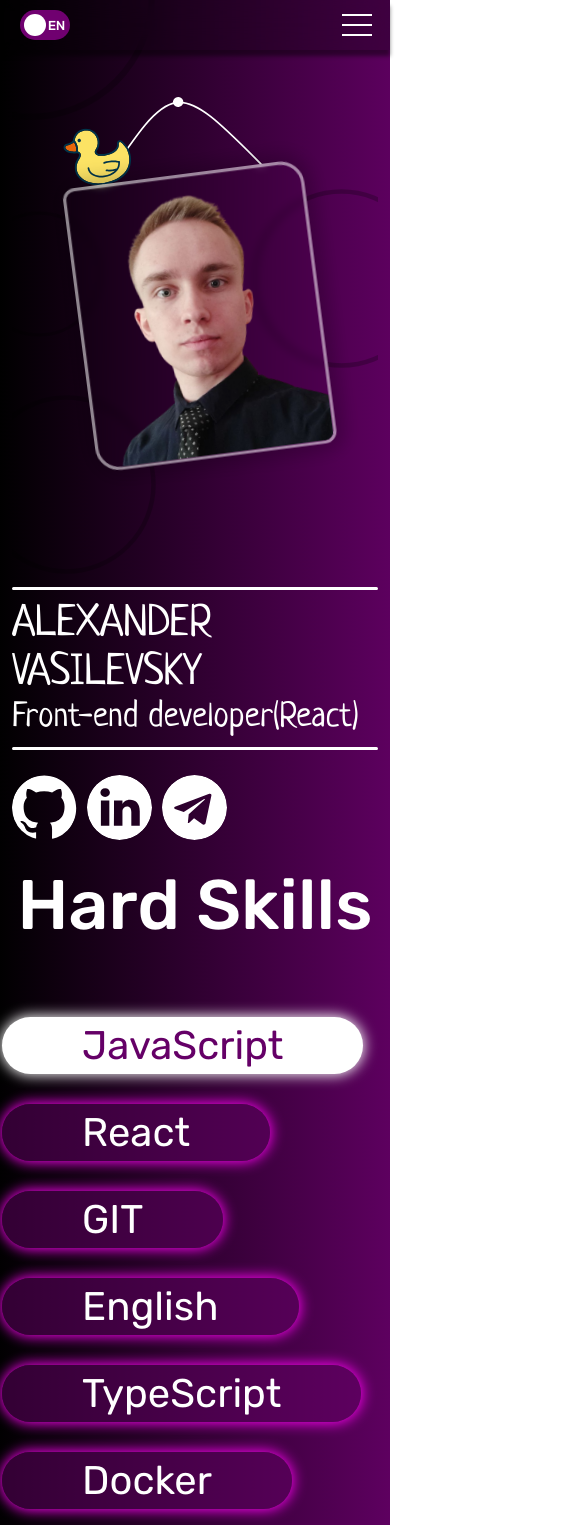
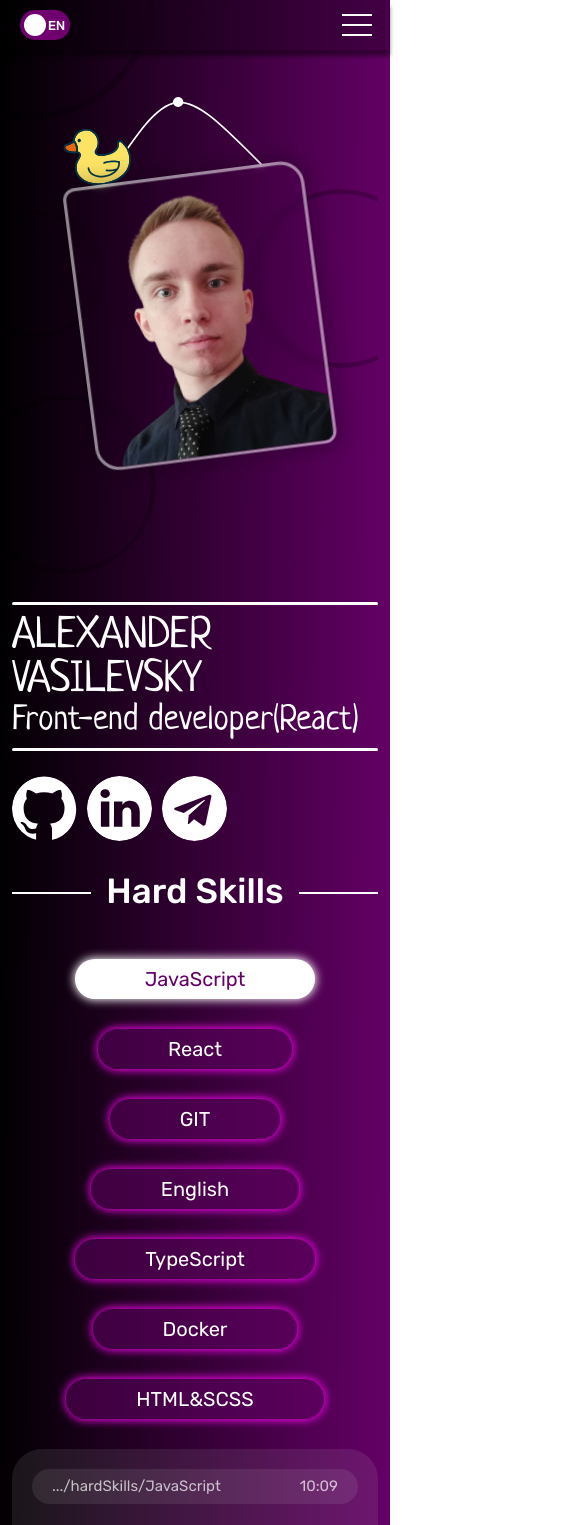
Before and after one commit to ForzVA/purple_resume, a React (Create React App) app: page / in a window 390 px wide. Shown: the top 1525 px of the page, 585 px wide, since content can reach past the window. Built offline with nearby package versions, Linux system fonts and the light colour scheme.

Commit message:
Adaptive HardSkills + Adaptive Title

```diff
--- a/src/components/App/index.tsx
+++ b/src/components/App/index.tsx
@@ -23,7 +23,7 @@ const App: React.FC = () => {
         <Element name="hard_skills">
           <HardSkills />
         </Element>
-        <Element name="soft_skills">
+        {/* <Element name="soft_skills">
           <SoftSkills />
         </Element>
         <Element name="courses">
@@ -31,7 +31,7 @@ const App: React.FC = () => {
         </Element>
         <Element name="projects">
           <Projects />
-        </Element>
+        </Element> */}
       </Container>
       {/* <Footer /> */}
     </>
--- a/src/components/HardSkills/HardPropertiesAll/hard-properties-all.module.scss
+++ b/src/components/HardSkills/HardPropertiesAll/hard-properties-all.module.scss
@@ -4,3 +4,13 @@
   flex-wrap: wrap;
   margin: 50px 0;
 }
+
+@media screen and (max-width: 768px) {
+  .root {
+    display: flex;
+    justify-content: center;
+    gap: none;
+    flex-wrap: wrap;
+    margin: 20px 0 30px;
+  }
+}
--- a/src/components/HardSkills/HardProperty/hard-skill-property.module.scss
+++ b/src/components/HardSkills/HardProperty/hard-skill-property.module.scss
@@ -4,7 +4,7 @@
 .root {
   font-size: 40px;
   background-color: get-color(hardSkills, background);
-  min-width: 22%;
+  min-width: max-content;
   border-radius: 30px;
   padding: 5px 80px;
   font-weight: 400;
@@ -26,3 +26,48 @@
     box-shadow: 0px 0px 5px 1px get-color(hardSkills, shadow);
   }
 }
+
+@media screen and (max-width: 1024px) {
+  .root {
+    font-size: 30px;
+    padding: 10px 80px;
+
+    &__active {
+      background-color: rgb(255, 255, 255);
+      box-shadow: 0px 0px 14px 1px rgb(255, 255, 255);
+      color: get-color(hardSkills, activeText);
+    }
+
+    &:hover:not(.root__active) {
+      background-color: get-color(hardSkills, hover);
+      transition: 0.3s;
+      box-shadow: 0px 0px 5px 1px get-color(hardSkills, shadow);
+    }
+  }
+}
+
+@media screen and (max-width: 768px) {
+  .root {
+    font-size: 20px;
+    padding: 10px 70px;
+    box-shadow: 0px 0px 10px 1px get-color(hardSkills, shadow);
+
+    &__active {
+      background-color: rgb(255, 255, 255);
+      box-shadow: 0px 0px 10px 1px rgb(255, 255, 255);
+      color: get-color(hardSkills, activeText);
+    }
+
+    &:hover:not(.root__active) {
+      background-color: get-color(hardSkills, hover);
+      transition: 0.3s;
+      box-shadow: 0px 0px 5px 1px get-color(hardSkills, shadow);
+    }
+  }
+}
+
+@media screen and (max-width: 340px) {
+  .root {
+    width: 100%;
+  }
+}
--- a/src/components/HardSkills/HardPropertyWindow/hard-property-window.module.scss
+++ b/src/components/HardSkills/HardPropertyWindow/hard-property-window.module.scss
@@ -17,6 +17,10 @@
     border-radius: 30px;
     background-color: get-color(hardSkills, windowBack);
     font-size: 30px;
+
+    &__shortPath {
+      display: none;
+    }
   }
 
   &__title {
@@ -29,6 +33,10 @@
   &__description {
     font-weight: 300;
     font-size: 31px;
+
+    & > p {
+      margin: 20px;
+    }
   }
 
   &__spinner {
@@ -38,3 +46,188 @@
     // text-align: center;
   }
 }
+
+@media screen and (max-width: 1024px) {
+  .root {
+    padding: 20px;
+
+    &__searchPanel {
+      color: get-color(text, text-70);
+      margin-bottom: 20px;
+      display: flex;
+      justify-content: space-between;
+      padding: 10px 20px;
+      border-radius: 30px;
+      background-color: get-color(hardSkills, windowBack);
+      font-size: 25px;
+    }
+
+    &__title {
+      text-align: center;
+      font-weight: 400;
+      font-size: 40px;
+      margin-bottom: 5px;
+    }
+
+    &__description {
+      font-weight: 300;
+      font-size: 27px;
+    }
+
+    &__spinner {
+      display: flex;
+      justify-content: center;
+      padding: 10%;
+      // text-align: center;
+    }
+  }
+}
+
+@media screen and (max-width: 768px) {
+  .root {
+    padding: 20px;
+
+    &__searchPanel {
+      color: get-color(text, text-70);
+      margin-bottom: 20px;
+      display: flex;
+      justify-content: space-between;
+      padding: 10px 20px;
+      border-radius: 30px;
+      background-color: get-color(hardSkills, windowBack);
+      font-size: 20px;
+    }
+
+    &__title {
+      text-align: center;
+      font-weight: 400;
+      font-size: 35px;
+      margin-bottom: 5px;
+    }
+
+    &__description {
+      font-weight: 300;
+      font-size: 24px;
+    }
+
+    &__spinner {
+      display: flex;
+      justify-content: center;
+      padding: 10%;
+      // text-align: center;
+    }
+  }
+}
+
+@media screen and (max-width: 600px) {
+  .root {
+    padding: 20px;
+
+    &__searchPanel {
+      color: get-color(text, text-70);
+      margin-bottom: 20px;
+      display: flex;
+      justify-content: space-between;
+      padding: 10px 20px;
+      border-radius: 30px;
+      background-color: get-color(hardSkills, windowBack);
+      font-size: 16px;
+    }
+  }
+}
+
+@media screen and (max-width: 480px) {
+  .root {
+    padding: 20px;
+
+    &__searchPanel {
+      color: get-color(text, text-70);
+      margin-bottom: 20px;
+      display: flex;
+      justify-content: space-between;
+      padding: 10px 20px;
+      border-radius: 30px;
+      background-color: get-color(hardSkills, windowBack);
+      font-size: 15px;
+
+      &__path {
+        display: none;
+      }
+
+      &__shortPath {
+        display: block;
+      }
+    }
+
+    &__title {
+      text-align: center;
+      font-weight: 400;
+      font-size: 25px;
+      margin-bottom: 5px;
+    }
+
+    &__description {
+      font-weight: 300;
+      font-size: 20px;
+
+      & > p {
+        margin: 10px 0;
+      }
+    }
+
+    &__spinner {
+      display: flex;
+      justify-content: center;
+      padding: 10%;
+      // text-align: center;
+    }
+  }
+}
+
+@media screen and (max-width: 360px) {
+  .root {
+    padding: 20px;
+
+    &__searchPanel {
+      color: get-color(text, text-70);
+      margin-bottom: 20px;
+      display: flex;
+      justify-content: space-between;
+      padding: 10px 20px;
+      border-radius: 30px;
+      background-color: get-color(hardSkills, windowBack);
+      font-size: 15px;
+
+      &__path {
+        display: none;
+      }
+
+      &__shortPath {
+        display: block;
+      }
+
+      &__time {
+        display: none;
+      }
+    }
+
+    &__title {
+      text-align: center;
+      font-weight: 400;
+      font-size: 25px;
+      margin-bottom: 5px;
+    }
+
+    &__description {
+      font-weight: 300;
+      font-size: 20px;
+    }
+
+    &__spinner {
+      display: flex;
+      justify-content: center;
+      padding: 10%;
+      // text-align: center;
+    }
+  }
+}
--- a/src/components/HardSkills/HardPropertyWindow/index.tsx
+++ b/src/components/HardSkills/HardPropertyWindow/index.tsx
@@ -17,6 +17,9 @@ const HardPropertyWindow: React.FC<HardPropertyWindowTypes> = ({
       <div className={styles.root__searchPanel}>
         <div className={styles.root__searchPanel__path}>
           alexandervasilesky/hardSkills/{title}
+        </div>
+        <div className={styles.root__searchPanel__shortPath}>
+          .../hardSkills/{title}
         </div>
         <div className={styles.root__searchPanel__time}>10:09 </div>
       </div>
--- a/src/components/common/Title/title.module.scss
+++ b/src/components/common/Title/title.module.scss
@@ -33,3 +33,155 @@
     }
   }
 }
+
+@media screen and (max-width: 1024px) {
+  .root {
+    width: 100%;
+    display: block;
+    text-align: center;
+    overflow: hidden;
+    white-space: nowrap;
+    margin: 30px 0;
+
+    &__text {
+      position: relative;
+      display: inline-block;
+      font-size: 55px;
+      font-weight: 500;
+
+      &::after,
+      &::before {
+        content: "";
+        position: absolute;
+        top: 50%;
+        width: 9999px;
+        height: 2px;
+        background: white;
+      }
+
+      &::before {
+        right: 100%;
+        margin-right: 15px;
+      }
+
+      &::after {
+        left: 100%;
+        margin-left: 15px;
+      }
+    }
+  }
+}
+
+@media screen and (max-width: 768px) {
+  .root {
+    width: 100%;
+    display: block;
+    text-align: center;
+    overflow: hidden;
+    white-space: nowrap;
+    margin: 30px 0;
+
+    &__text {
+      position: relative;
+      display: inline-block;
+      font-size: 55px;
+      font-weight: 500;
+
+      &::after,
+      &::before {
+        content: "";
+        position: absolute;
+        top: 50%;
+        width: 9999px;
+        height: 2px;
+        background: white;
+      }
+
+      &::before {
+        right: 100%;
+        margin-right: 15px;
+      }
+
+      &::after {
+        left: 100%;
+        margin-left: 15px;
+      }
+    }
+  }
+}
+
+@media screen and (max-width: 640px) {
+  .root {
+    width: 100%;
+    display: block;
+    text-align: center;
+    overflow: hidden;
+    white-space: nowrap;
+    margin: 30px 0;
+
+    &__text {
+      position: relative;
+      display: inline-block;
+      font-size: 50px;
+      font-weight: 500;
+
+      &::after,
+      &::before {
+        content: "";
+        position: absolute;
+        top: 50%;
+        width: 9999px;
+        height: 2px;
+        background: white;
+      }
+
+      &::before {
+        right: 100%;
+        margin-right: 15px;
+      }
+
+      &::after {
+        left: 100%;
+        margin-left: 15px;
+      }
+    }
+  }
+}
+
+@media screen and (max-width: 480px) {
+  .root {
+    width: 100%;
+    display: block;
+    text-align: center;
+    overflow: hidden;
+    white-space: nowrap;
+    margin: 30px 0;
+
+    &__text {
+      position: relative;
+      display: inline-block;
+      font-size: 35px;
+      font-weight: 500;
+
+      &::after,
+      &::before {
+        content: "";
+        position: absolute;
+        top: 50%;
+        width: 9999px;
+        height: 2px;
+        background: white;
+      }
+
+      &::before {
+        right: 100%;
+        margin-right: 15px;
+      }
+
+      &::after {
+        left: 100%;
+        margin-left: 15px;
+      }
+    }
+  }
+}
--- a/src/scss/reset.scss
+++ b/src/scss/reset.scss
@@ -9,3 +9,128 @@ a {
   color: white;
   text-decoration: none;
 }
+
+html,
+body,
+div,
+span,
+applet,
+object,
+iframe,
+h1,
+h2,
+h3,
+h4,
+h5,
+h6,
+p,
+blockquote,
+pre,
+a,
+abbr,
+acronym,
+address,
+big,
+cite,
+code,
+del,
+dfn,
+em,
+img,
+ins,
+kbd,
+q,
+s,
+samp,
+small,
+strike,
+strong,
+sub,
+sup,
+tt,
+var,
+b,
+u,
+i,
+center,
+dl,
+dt,
+dd,
+ol,
+ul,
+li,
+fieldset,
+form,
+label,
+legend,
+table,
+caption,
+tbody,
+tfoot,
+thead,
+tr,
+th,
+td,
+article,
+aside,
+canvas,
+details,
+embed,
+figure,
+figcaption,
+footer,
+header,
+hgroup,
+menu,
+nav,
+output,
+ruby,
+section,
+summary,
+time,
+mark,
+audio,
+video {
+  margin: 0;
+  padding: 0;
+  border: 0;
+  font-size: 100%;
+  font: inherit;
+  vertical-align: baseline;
+}
+article,
+aside,
+details,
+figcaption,
+figure,
+footer,
+header,
+hgroup,
+menu,
+nav,
+section {
+  display: block;
+}
+
+body {
+  line-height: 1;
+}
+ol,
+ul {
+  list-style: none;
+}
+blockquote,
+q {
+  quotes: none;
+}
+blockquote:before,
+blockquote:after,
+q:before,
+q:after {
+  content: "";
+  content: none;
+}
+table {
+  border-collapse: collapse;
+  border-spacing: 0;
+}
--- a/src/translate/locales/en/translation.json
+++ b/src/translate/locales/en/translation.json
@@ -85,7 +85,7 @@
     },
     {
       "id": 6,
-      "title": "HTML/SCSS",
+      "title": "HTML&SCSS",
       "text": [
         "I know how to use semantic tags. Embed tags correctly. I give him at least an hour every day.",
         "I understand the main points of SCSS. I constantly use it to create projects on React. I am able to find solutions for tasks related to layout."
--- a/src/translate/locales/ru/translation.json
+++ b/src/translate/locales/ru/translation.json
@@ -85,7 +85,7 @@
     },
     {
       "id": 6,
-      "title": "HTML/SCSS",
+      "title": "HTML&SCSS",
       "text": [
         "Умею пользоваться семантическими тегами. Правильно вкладывать теги.",
         "Понимаю основные моменты SCSS. Постоянно использую его для создания проектов на React. Умею находить решения для поставленных задач по вёрстке."
```
